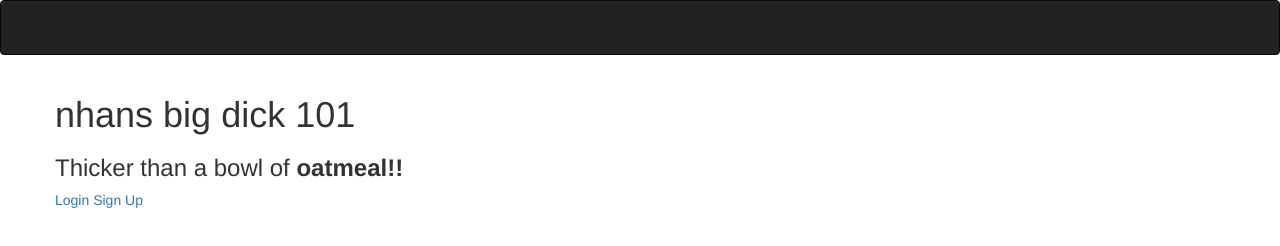
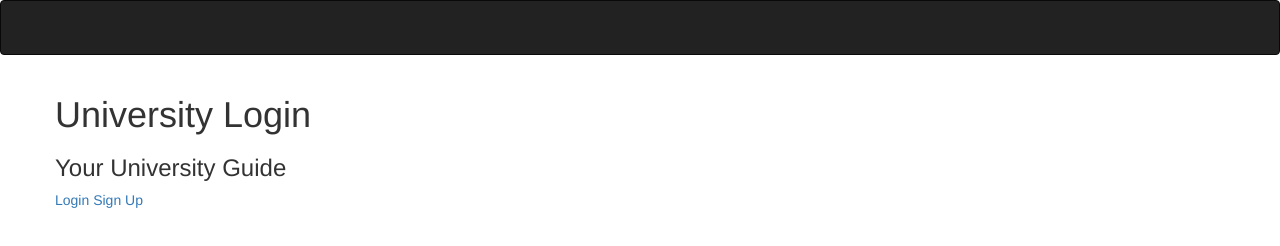
Before and after one commit to Brianturner3/cps630-proj, a website: page public/index.html in a window 1280 px wide. Drawn offline with nearby package versions, Linux system fonts and the light colour scheme; some packages are replaced by stand-ins of ours.

Commit message:
Changed Headers

```diff
--- a/public/index.html
+++ b/public/index.html
@@ -41,8 +41,8 @@
 	<nav class="navbar navbar-inverse"></nav>
 	<div class="container">
 		<div class="row">
-			<h1>nhans big dick 101</h1>
-			<h3>Thicker than a bowl of <strong>oatmeal!!</strong></h3>
+			<h1>University Login</h1>
+			<h3>Your University Guide</h3>
 			<a href="/login">Login</a>
 			<a href="/signup">Sign Up</a>
 		</div>
```
